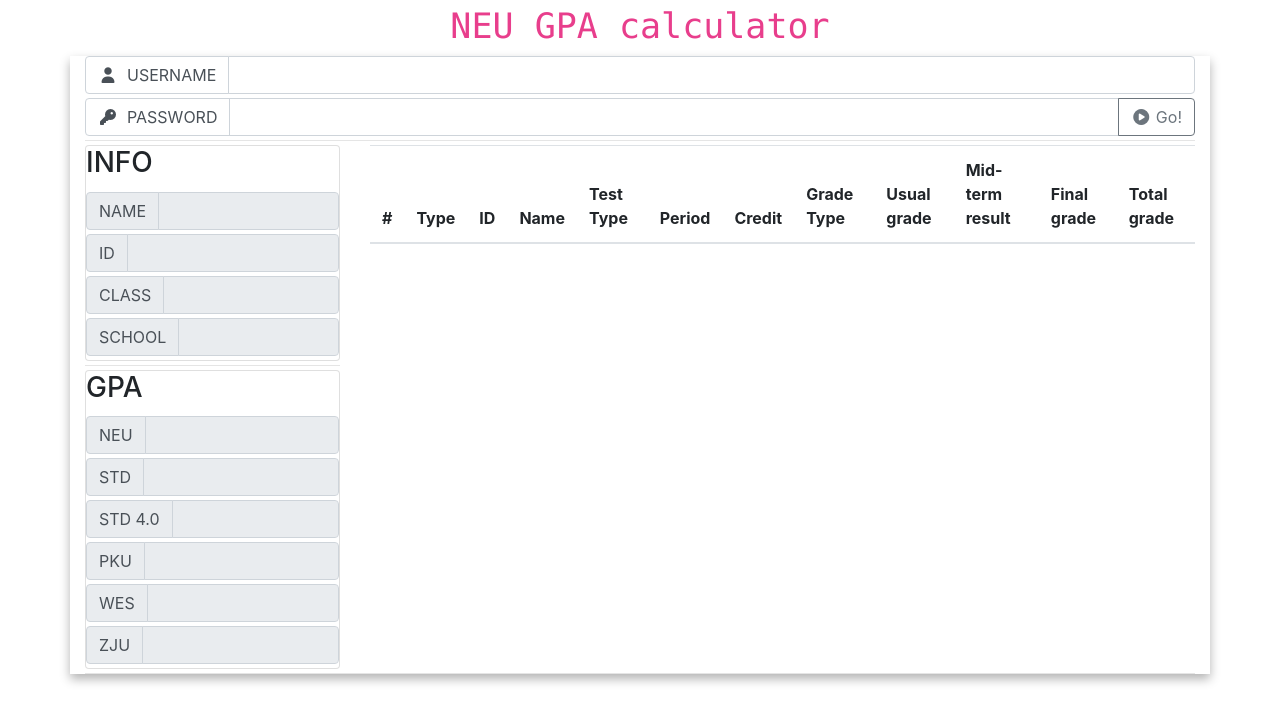
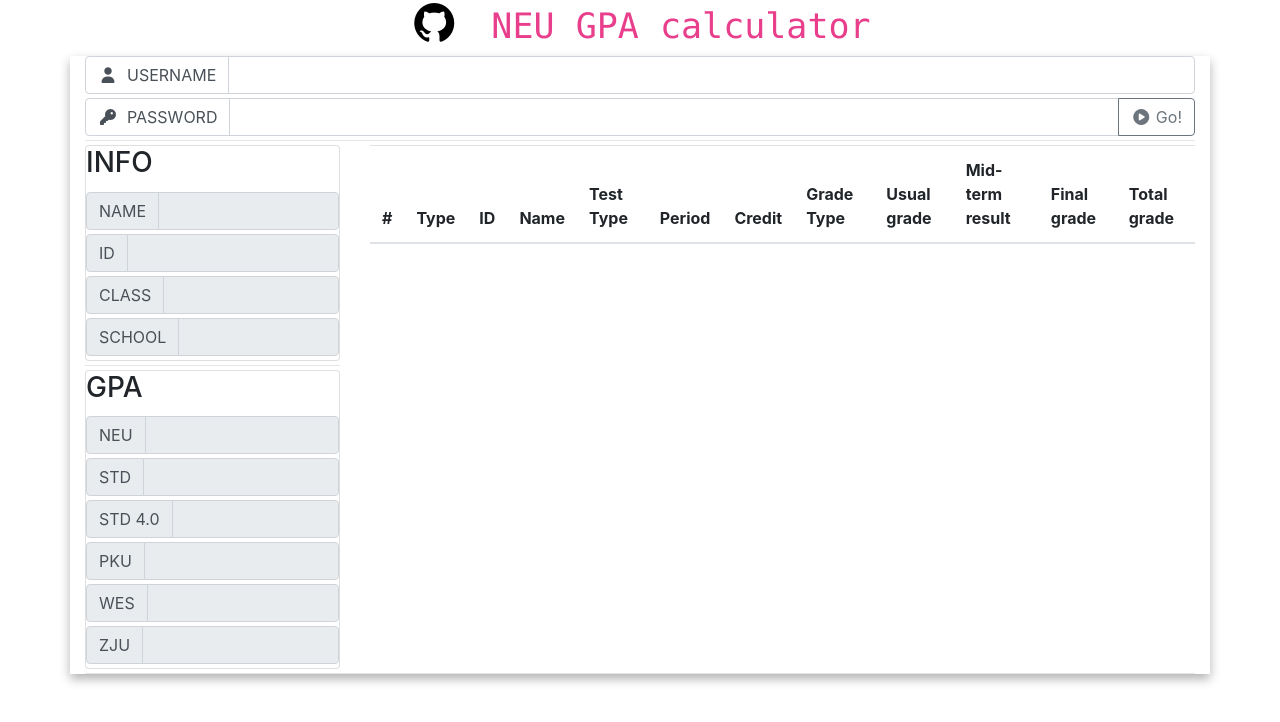
Before and after one commit to xz-liu/login-zhjw, a plain HTML site: page index.html in a window 1280 px wide. Drawn offline with nearby package versions, Linux system fonts and the light colour scheme.

Commit message:
uodate ui

```diff
--- a/index.html
+++ b/index.html
@@ -21,6 +21,9 @@
 
     .table_container {
         overflow-x: auto;
+    }
+    .fa-github{
+        color: black;
     }
 </style>
 <script>
@@ -80,7 +83,8 @@
 
 <body>
     <h1 class="text-center">
-        <code>NEU GPA calculator</code>
+        <a href="https://github.com/joker-xii/login-zhjw" >  <i class="fab fa-github"></i></a> &nbsp;
+         <code>NEU GPA calculator</code>
     </h1>
     <div class="container shadow_effect">
 
```
